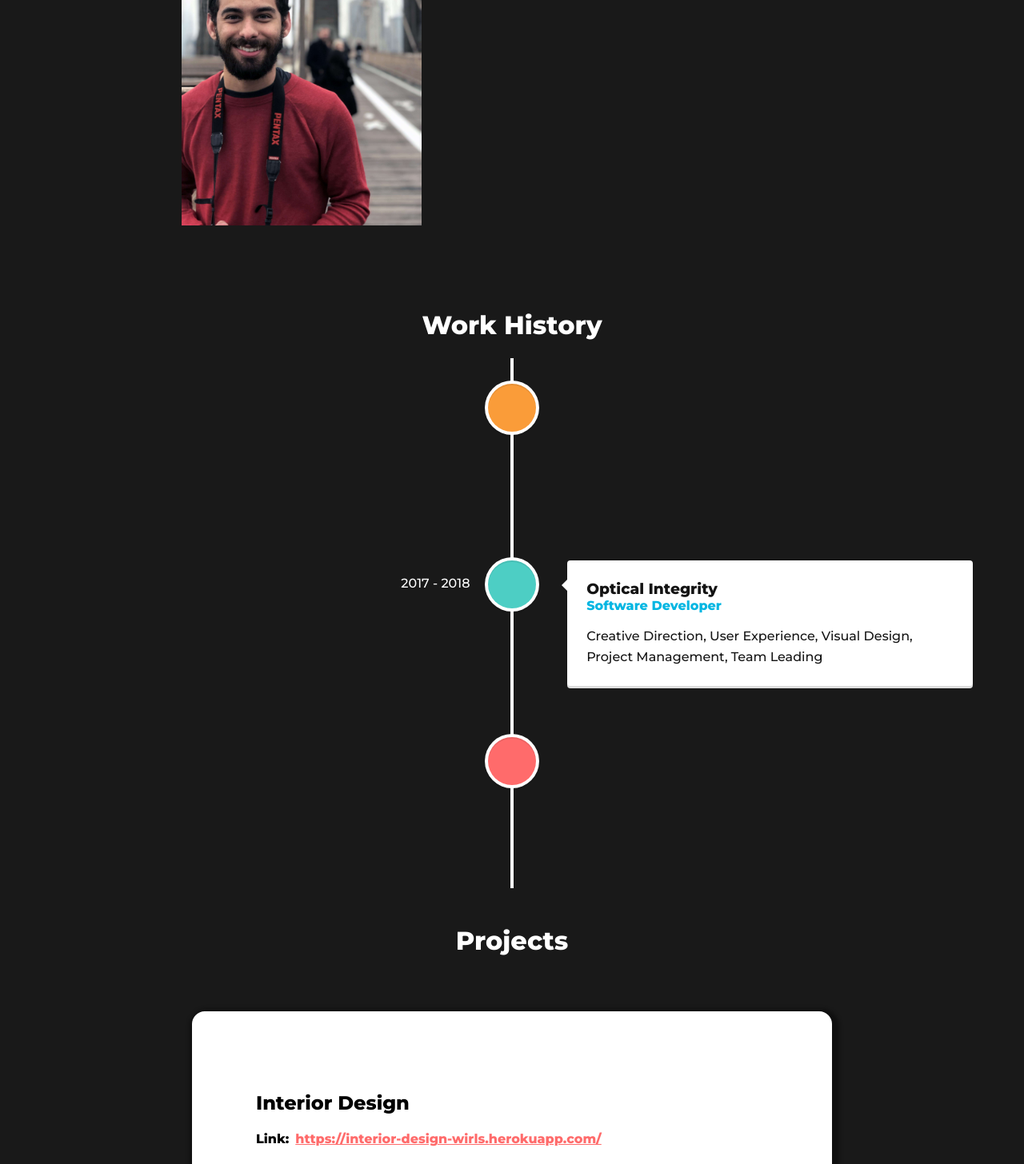
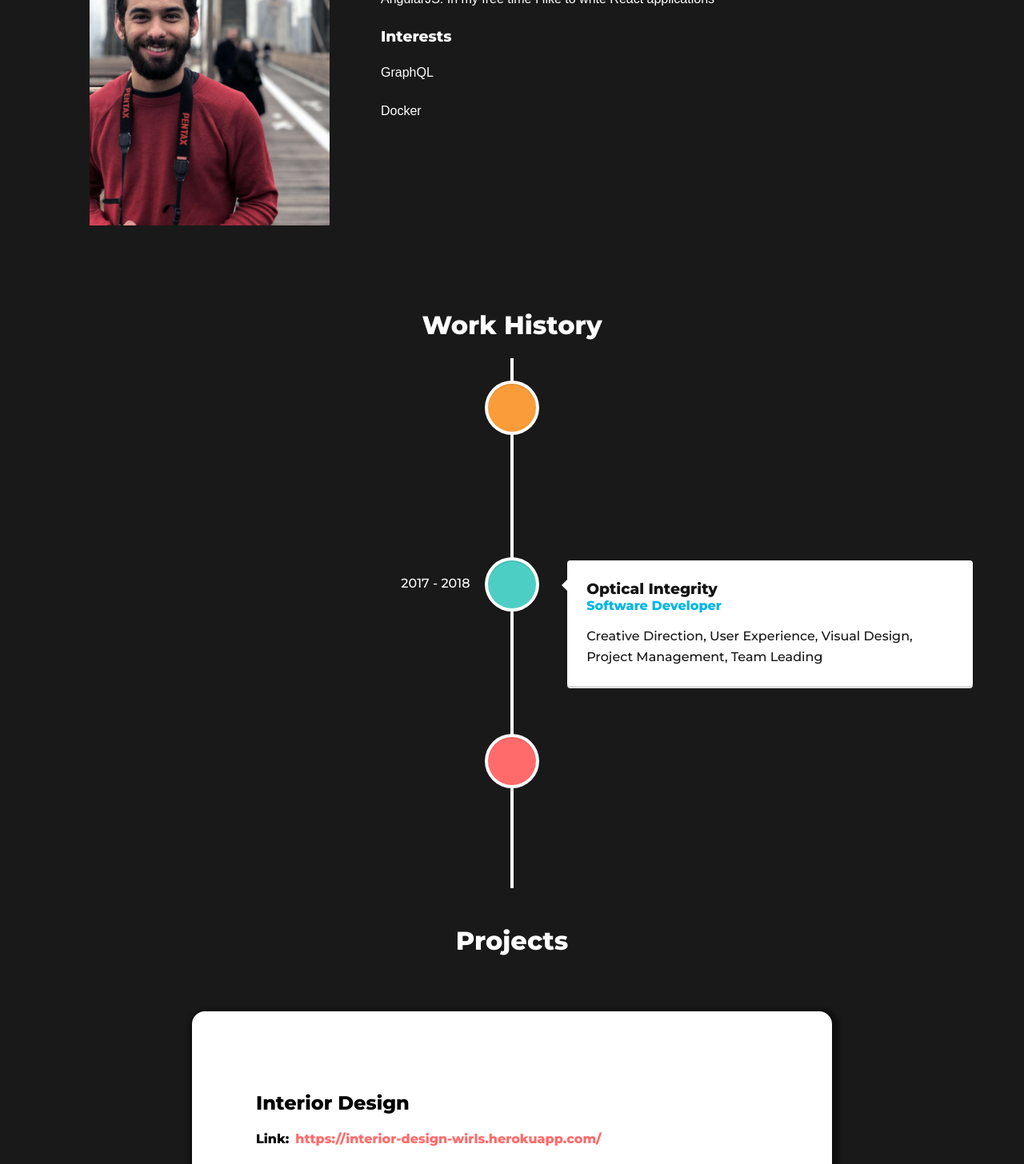
Before and after one commit to keeganl/keegan-site, a React (Create React App) app: page / in a window 1280 px wide. Shown: the part 1200-2656 px from the top of the page at 80% size. Built offline with nearby package versions, Linux system fonts and the light colour scheme; a web font is replaced by a local one.

Commit message:
added some info

```diff
--- a/src/components/About.js
+++ b/src/components/About.js
@@ -23,8 +23,11 @@ class About extends Component {
               }}
             />
             <p>
-              I am a JavaScript developer who enjoys design and photography.
-          </p>
+              I am a JavaScript developer who enjoys design and photography. Currently I am interning at Jellyfish Health working on a building patient experience software with AngularJS. In my free time I like to write React applications
+            </p>
+            <h3>Interests</h3>
+            <p>GraphQL</p>
+            <p>Docker</p>
           </div>
         </div>
       </React.Fragment>
--- a/src/styles/App.css
+++ b/src/styles/App.css
@@ -30,6 +30,11 @@
 
 .navItem:hover {
   color: #02B6E2;
+}
+
+a {
+  text-decoration: none;
+  color: #FFF;
 }
 
 /**
@@ -136,6 +141,8 @@
   font-family: 'Belgrano', sans-serif;
   font-size: 1em;
   line-height: 2;
+  margin-right: 5em;
+  text-align: justify;
 }
 
 .about-item {
--- a/src/styles/_about.scss
+++ b/src/styles/_about.scss
@@ -14,7 +14,8 @@
     font-family: 'Belgrano', sans-serif;
     font-size: 1em;
     line-height: 2;
-
+    margin-right: 5em;
+    text-align: justify;
   }
 }
 
--- a/src/styles/_nav.scss
+++ b/src/styles/_nav.scss
@@ -24,5 +24,7 @@
   color: #02B6E2;
 }
 
-.dark-bg {
+a {
+  text-decoration: none;
+  color: #FFF;
 }
--- /dev/null
+++ b/src/styles/geocities/geocities.css
@@ -0,0 +1,5 @@
+body {
+  margin: 0;
+  font-family: 'Comic Sans';
+}
+/*# sourceMappingURL=geocities.css.map */
--- /dev/null
+++ b/src/styles/geocities/geocities.scss
@@ -0,0 +1,4 @@
+body {
+  margin: 0;
+  font-family: 'Comic Sans';
+}
```
Also changed, not shown: 2 other files (tests, documents, lock files or other folders).
